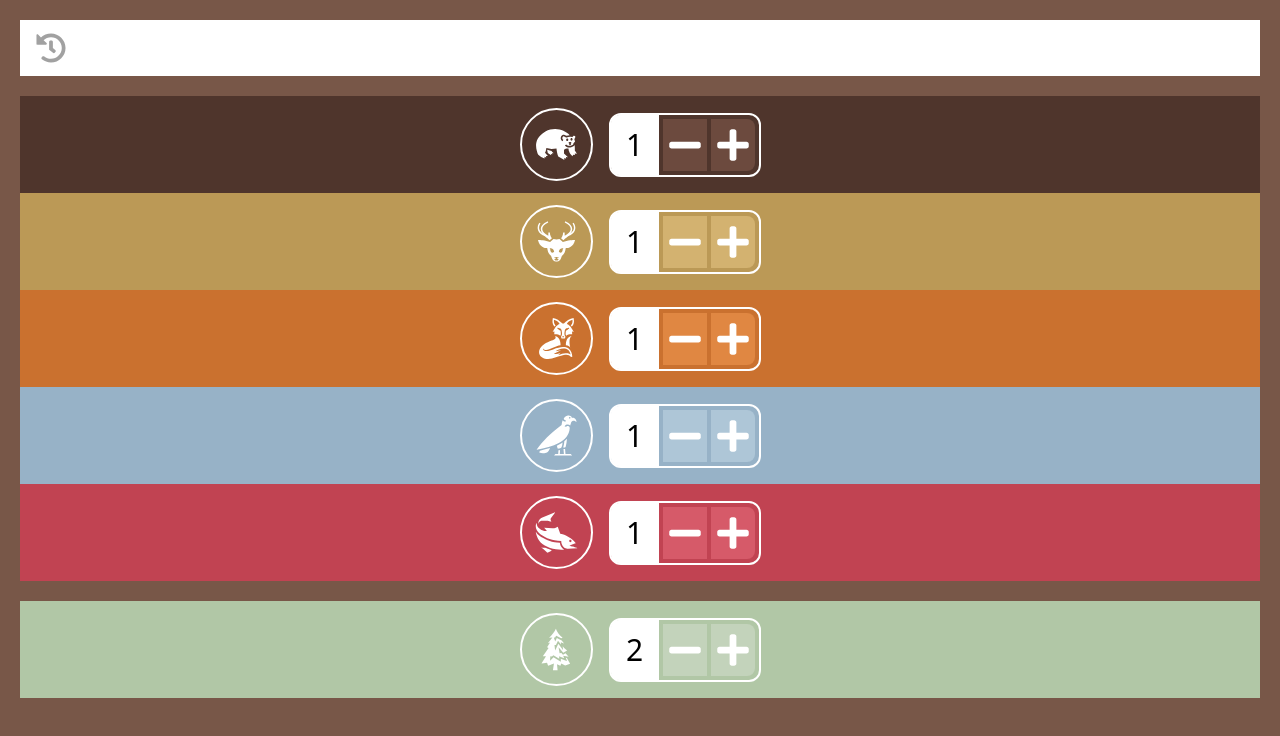
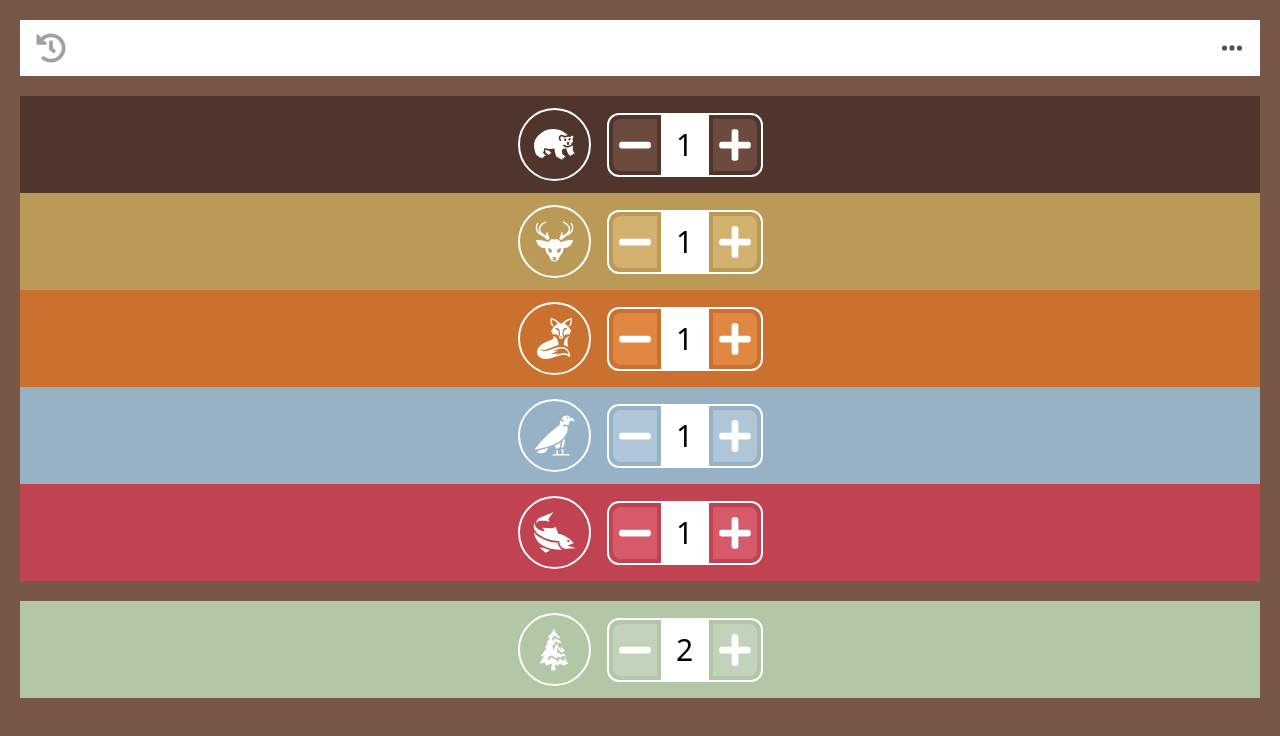
Before and after one commit to natafaye/cascadia-resource-tracker, a React (Vite) app: page / in a window 1280 px wide. Shown: the top 736 px of the page. Built offline with nearby package versions, Linux system fonts and the light colour scheme.

Commit message:
moved buttons, added full history

```diff
--- a/src/App.tsx
+++ b/src/App.tsx
@@ -2,7 +2,7 @@ import { useState } from "react"
 import Counter from "./components/Counter"
 import type { HistoryItem, Resource } from "./types"
 import { START_RESOURCES } from "./startResources"
-import History from "./components/History"
+import History from "./components/History/History"
 
 export default function App() {
   const [resources, setResources] = useState<Resource[]>(START_RESOURCES)
--- a/src/components/Counter.tsx
+++ b/src/components/Counter.tsx
@@ -19,25 +19,23 @@ export default function Counter({
                 <Component title={name} size={45} />
             </div>
             <div className="flex ms-4 border-2 border-white rounded-xl">
-                <div className="bg-white p-3 text-3xl text-black rounded-s-lg w-12 flex items-center justify-center">
-                    {tally}
-                </div>
-                <div className="flex gap-1 text-4xl text-white p-1">
                 <button
-                        className={clsx("p-1", highlightClassName, "disabled:opacity-50")}
+                    className={clsx("p-1 m-1 rounded-s-lg text-white text-4xl", highlightClassName, "disabled:opacity-50")}
                     onClick={() => updateTally(name, -1)}
                     disabled={tally === 0}
                 >
                     <FaMinus />
                 </button>
+                <div className="bg-white p-3 text-3xl text-black w-12 flex items-center justify-center">
+                    {tally}
+                </div>
                 <button
-                        className={clsx("p-1 rounded-e-lg", highlightClassName)}
+                    className={clsx("p-1 m-1 rounded-e-lg text-white text-4xl", highlightClassName)}
                     onClick={() => updateTally(name, 1)}
                 >
                     <FaPlus />
                 </button>
             </div>
         </div>
-        </div>
     )
 }
--- a/src/components/History.tsx
+++ /dev/null
@@ -1,27 +0,0 @@
-import { FaHistory } from "react-icons/fa"
-import type { HistoryItem, Resource } from "../types"
-import ResourceIcon from "./ResourceIcon"
-import clsx from "clsx"
-
-type Props = {
-    history: HistoryItem[]
-    resources: Resource[]
-}
-
-export default function History({ history, resources }: Props) {
-    const historyWithResource = history.map(item => ({
-        ...item,
-        resource: resources.find(r => r.name === item.name)!
-    }))
-    return (
-        <div className="bg-white p-4 flex gap-2 items-center h-14 mb-5 overflow-hidden">
-            <FaHistory className="text-neutral-400 text-3xl me-1 shrink-0" />
-            {historyWithResource.map(item => (
-                <ResourceIcon resource={item.resource} className={clsx(
-                    item.amount === 1 ? "text-green-700" : "text-red-700",
-                    "text-3xl shrink-0"
-                )}/>
-            ))}
-        </div>
-    )
-}
--- /dev/null
+++ b/src/components/History/FullHistory.tsx
@@ -0,0 +1,35 @@
+import { FaTimes } from "react-icons/fa"
+import clsx from "clsx"
+import ResourceIcon from "../ResourceIcon"
+import type { HistoryItem, Resource } from "../../types"
+
+type Props = {
+    historyWithResources: Array<HistoryItem & { resource: Resource }>
+    close: () => void
+}
+
+export default function FullHistory({ historyWithResources, close }: Props) {
+    return (
+        <>
+            <div className="absolute top-0 bottom-0 left-0 right-0 bg-neutral-800 opacity-80">
+            </div>
+            <div className="bg-white p-4 absolute top-4 left-4 right-4 rounded-lg">
+                <div className="flex justify-between">
+                    <h2 className="text-2xl">Full History</h2>
+                    <button className="text-2xl text-neutral-700" onClick={close}>
+                        <FaTimes />
+                    </button>
+                </div>
+                <div className="mt-3 mb-4 flex gap-2 flex-wrap">
+                    {historyWithResources.map((item, index) => (
+                        <ResourceIcon key={index} resource={item.resource} className={clsx(
+                            item.amount === 1 ? "text-green-700" : "text-red-700",
+                            "text-3xl shrink-0"
+                        )} />
+                    ))}
+                    { historyWithResources.length === 0 && <p className="text-neutral-400">No history so far</p> }
+                </div>
+            </div>
+        </>
+    )
+}
--- /dev/null
+++ b/src/components/History/History.tsx
@@ -0,0 +1,34 @@
+import { FaHistory } from "react-icons/fa"
+import clsx from "clsx"
+import ResourceIcon from "../ResourceIcon"
+import HistoryMenu from "./HistoryMenu"
+import type { HistoryItem, Resource } from "../../types"
+
+type Props = {
+    history: HistoryItem[]
+    resources: Resource[]
+}
+
+export default function History({ history, resources }: Props) {
+    const historyWithResources = history.map(item => ({
+        ...item,
+        resource: resources.find(r => r.name === item.name)!
+    }))
+    return (
+        <div className="bg-white p-4 pe-2 flex items-center h-14 mb-5">
+            <FaHistory className="text-neutral-400 text-3xl me-3 shrink-0" />
+            <div className="flex gap-2 items-center overflow-hidden">
+                {historyWithResources.map((item, index) => (
+                    <ResourceIcon key={index} resource={item.resource} className={clsx(
+                        item.amount === 1 ? "text-green-700" : "text-red-700",
+                        "text-3xl shrink-0"
+                    )} />
+                ))}
+            </div>
+            <HistoryMenu
+                className="ms-auto text-neutral-600 text-2xl rounded-lg hover:text-neutral-900 hover:bg-neutral-200 p-2"
+                historyWithResources={historyWithResources}
+            />
+        </div>
+    )
+}
--- /dev/null
+++ b/src/components/History/HistoryMenu.tsx
@@ -0,0 +1,27 @@
+import { FaEllipsis } from "react-icons/fa6"
+import type { HistoryItem, Resource } from "../../types"
+import { useState } from "react"
+import FullHistory from "./FullHistory"
+import { createPortal } from "react-dom"
+
+type Props = {
+    historyWithResources: Array<HistoryItem & { resource: Resource }>
+    className?: string
+}
+export default function HistoryMenu({ className, historyWithResources }: Props) {
+    const [showFullHistory, setShowFullHistory] = useState(false)
+    return (
+        <>
+            <button className={className} onClick={() => setShowFullHistory(true)}>
+                <FaEllipsis />
+            </button>
+            {showFullHistory && createPortal(
+                <FullHistory
+                    historyWithResources={historyWithResources}
+                    close={() => setShowFullHistory(false)}
+                />,
+                document.body
+            )}
+        </>
+    )
+}
```
Lines whose indentation alone changed are shown as unchanged.
